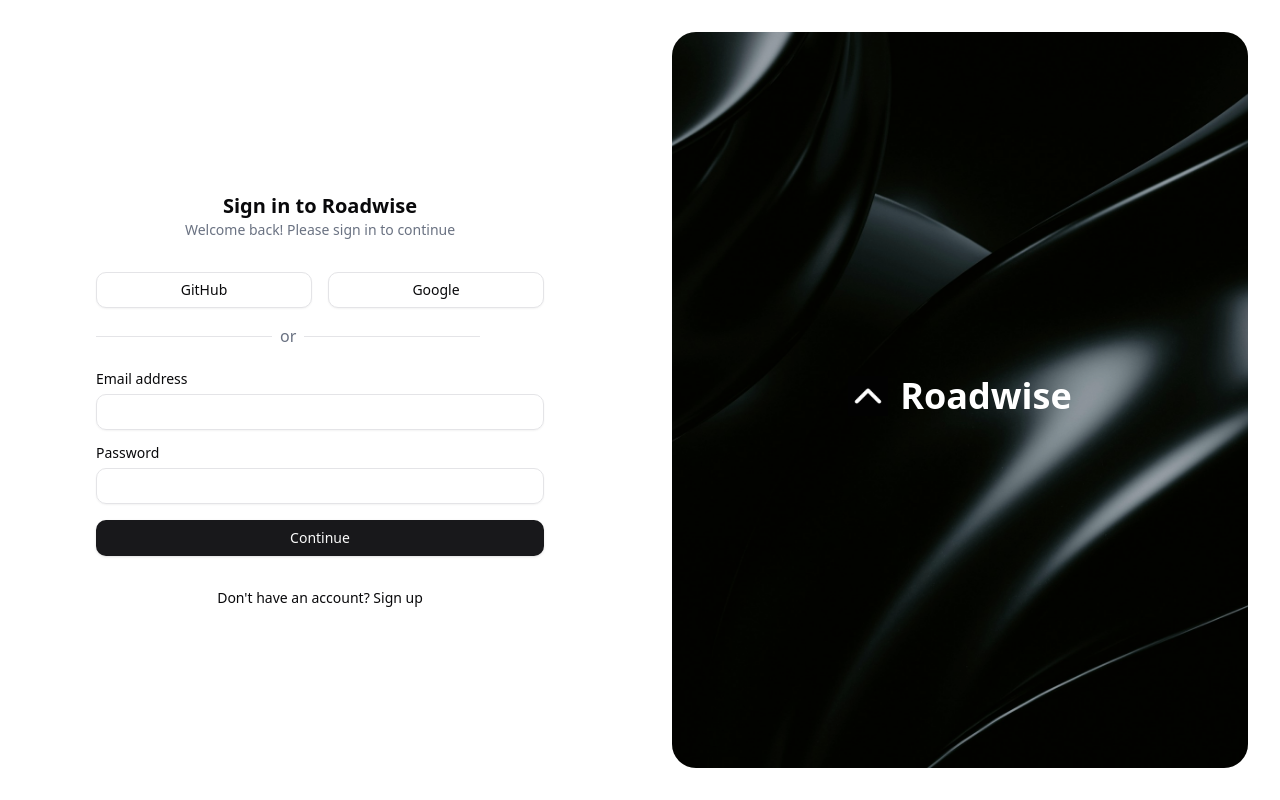
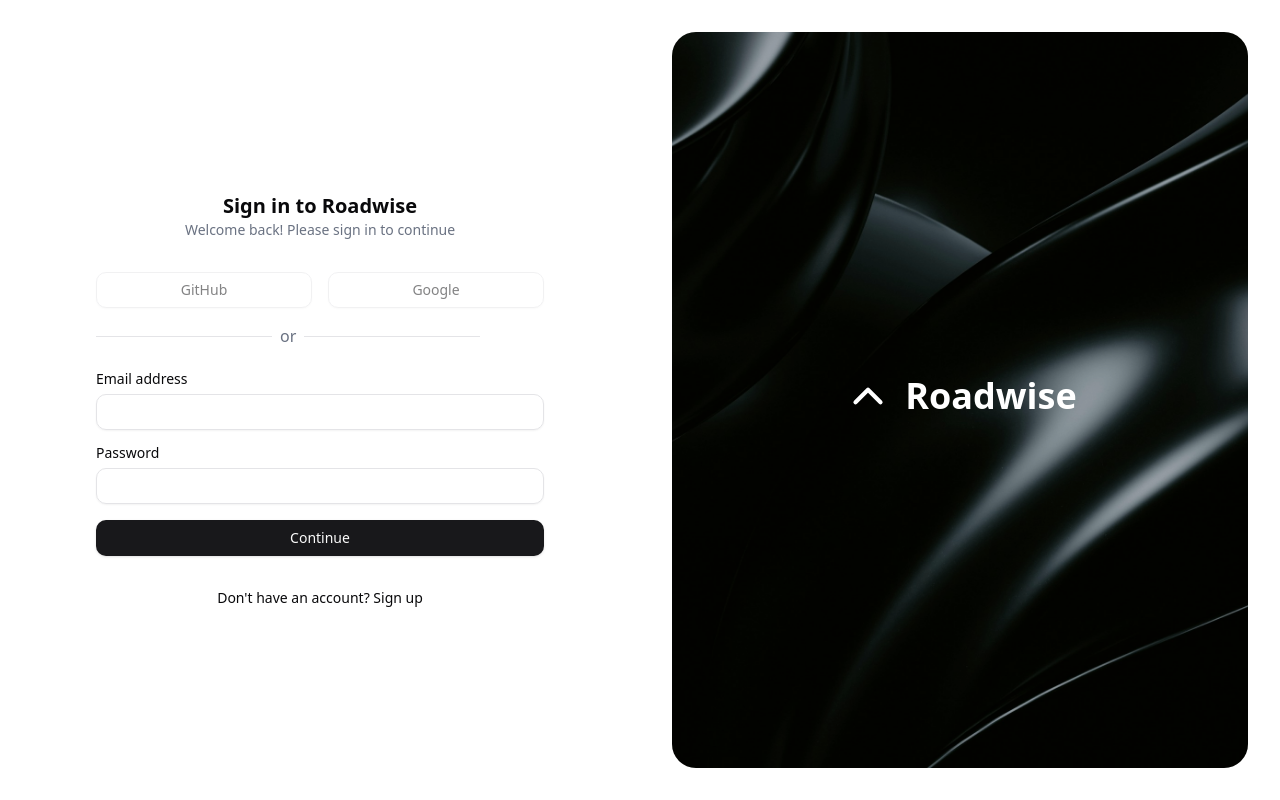
Before and after one commit to roadwise-dev/roadwise, a Next.js app: page /login in a window 1280 px wide. Built offline with nearby package versions, Linux system fonts and the light colour scheme; no server answers.

Commit message:
feat: add svg icon, apply in header and replace favicon

```diff
--- a/app/login/page.tsx
+++ b/app/login/page.tsx
@@ -4,11 +4,12 @@
 import Link from "next/link";
 import { redirect } from "next/navigation";
 import LoginForm from "./login-form";
-import Image from "next/image";
+import { ChevronUp } from "lucide-react";
 
 export default async function LoginPage() {
   const supabase = await createClient();
   const { data } = await supabase.auth.getUser();
+
   // If user is already signed in, redirect to dashboard
   if (data?.user) {
     redirect("/dashboard");
@@ -29,10 +30,10 @@
 
           {/* OAuth Buttons */}
           <div className="flex flex-row gap-4 mb-4">
-            <Button className="w-full" variant="outline">
+            <Button disabled className="w-full" variant="outline">
               GitHub
             </Button>
-            <Button className="w-full" variant="outline">
+            <Button disabled className="w-full" variant="outline">
               Google
             </Button>
           </div>
@@ -53,25 +54,15 @@
       </div>
 
       {/* Right side - Background Image */}
-      <div className="flex-1 p-8">
-        <div
-          className="w-full h-full bg-cover bg-center rounded-3xl relative flex items-center justify-center"
-          style={{
-            backgroundImage: 'url(/images/bg-pattern-1.jpg)',
-          }}
-        >
+      <div className="hidden md:flex flex-1 p-8">
+        <div className="w-full h-full bg-[url('/images/bg-pattern-1.jpg')] bg-cover bg-center rounded-3xl relative flex items-center justify-center">
           {/* Optional overlay for aesthetic purposes */}
           <div className="absolute inset-0 bg-black/20 rounded-3xl" />
 
           {/* Roadwise Logo */}
           <div className="relative z-10 text-center">
             <div className="flex items-center justify-center gap-3 mb-2">
-              <Image
-                src="/logo.png"
-                alt="Roadwise Logo"
-                width={40}
-                height={40}
-              />
+              <ChevronUp className="text-white" width={50} height={50} />
               <h1 className="text-4xl font-bold text-white">Roadwise</h1>
             </div>
           </div>
--- a/components/landing/navbar.tsx
+++ b/components/landing/navbar.tsx
@@ -1,11 +1,11 @@
 "use client"
 
 import { Button } from "@/components/ui/button";
-import Image from "next/image";
 import Link from "next/link";
 import { useState } from "react";
 import { Menu } from "lucide-react";
 import { AuthButtons } from "./auth-buttons";
+import RoadwiseLogo from "../svg/logo";
 
 // Navigation data
 const navigationItems = [
@@ -58,14 +58,11 @@
           <div className="flex items-center justify-between space-x-8">
             {/* Left: Logo - compact for floating design */}
             <Link href="/" className="flex items-center space-x-2">
-              <Image
-                src="/logo.png"
-                alt="Roadwise app logo"
-                width={24}
-                height={24}
-                className="rounded-sm opacity-90"
+              <RoadwiseLogo
+                width={30}
+                height={30}
               />
-              <span className="text-xl font-bold ">Roadwise</span>
+              <span className="text-xl font-bold">Roadwise</span>
             </Link>
 
             {/* Center: Desktop Navigation */}
--- /dev/null
+++ b/components/svg/logo.tsx
@@ -0,0 +1,44 @@
+import { SVGProps } from "react"
+
+const RoadwiseLogo = (props: SVGProps<SVGSVGElement>) => (
+  <svg
+    xmlns="http://www.w3.org/2000/svg"
+    viewBox="0 0 512 512"
+    width={512}
+    height={512}
+    fill="none"
+    stroke="currentColor"
+    strokeLinecap="round"
+    strokeLinejoin="round"
+    strokeWidth={2}
+    className="lucide lucide-chevron-up-icon lucide-chevron-up"
+    {...props}
+  >
+    <rect
+      width={512}
+      height={512}
+      stroke="none"
+      ry={91.733}
+      style={{
+        fill: "#000",
+        fillOpacity: 1,
+        strokeWidth: 0,
+        strokeDasharray: "none",
+        paintOrder: "markers stroke fill",
+        stroke: "none",
+      }}
+    />
+    <path
+      d="M411.177 333.588 256 178.41 100.823 333.588"
+      style={{
+        fill: "none",
+        fillOpacity: 0,
+        stroke: "#fff",
+        strokeWidth: 51.726,
+        strokeOpacity: 1,
+        strokeDasharray: "none",
+      }}
+    />
+  </svg>
+)
+export default RoadwiseLogo
```
Also changed, not shown: app/icon.svg (added), 1 other file (tests, documents, lock files or other folders).
